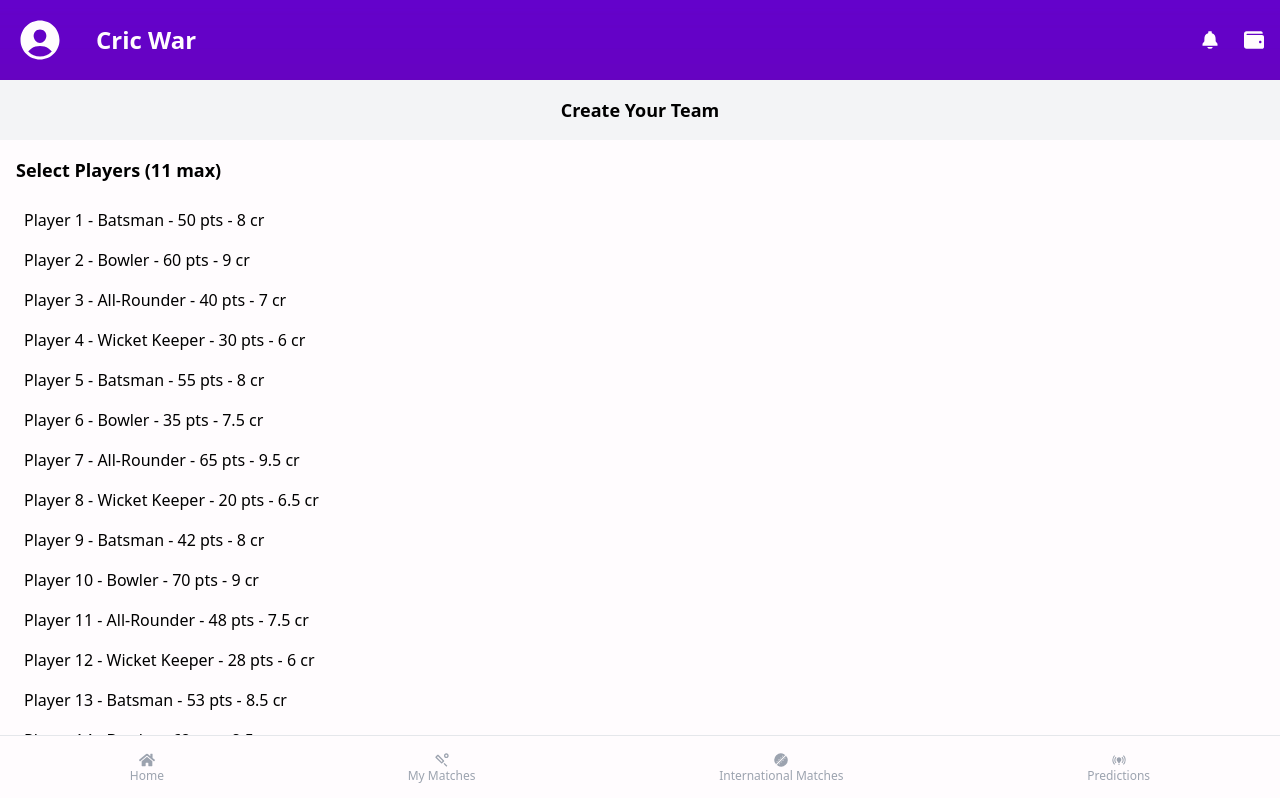
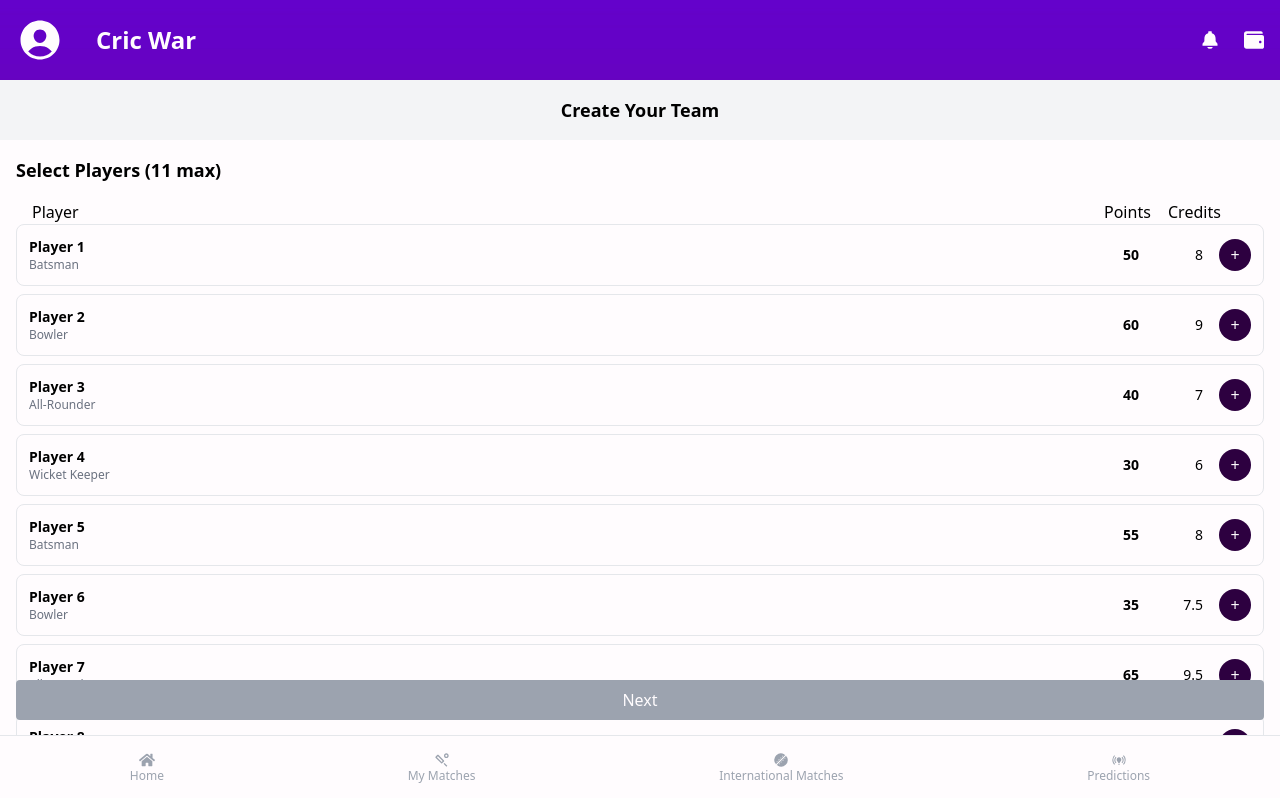
Before and after one commit to JithuPrabhakar/cric-pool, a React (Vite) app: page /create-team in a window 1280 px wide. Shown: the top 798 px of the page. Built offline with nearby package versions, Linux system fonts and the light colour scheme.

Commit message:
small design changes

```diff
--- a/src/components/start/FormComponent.jsx
+++ b/src/components/start/FormComponent.jsx
@@ -1,7 +1,7 @@
 import InputField from './InputField'
 import Button from './Button'
 import FormWrapper from './FormWrapper'
-import { NavLink } from 'react-router-dom'
+import { NavLink, useNavigate } from 'react-router-dom'
 
 const FormComponent = ({
   formType,
@@ -11,6 +11,16 @@
   redirectLink,
 }) => {
   const isLogin = formType === 'login'
+
+  const navigate = useNavigate()
+
+  const handleFormSubmit = () => {
+    if (isLogin) {
+      navigate('/')
+    } else {
+      navigate('/otp')
+    }
+  }
 
   return (
     <FormWrapper>
@@ -29,7 +39,10 @@
         type='password'
         placeholder='Enter your password'
       />
-      <Button className='w-full bg-primary-800 text-white hover:bg-primary-500'>
+      <Button
+        onClick={handleFormSubmit}
+        className='w-full bg-primary-800 text-white hover:bg-primary-500'
+      >
         {buttonText}
       </Button>
       <p className='text-center text-gray-500 text-sm mt-4'>
--- a/src/components/team/MyTeam.jsx
+++ b/src/components/team/MyTeam.jsx
@@ -1,12 +1,21 @@
+import { NavLink } from 'react-router-dom'
+
 const MyTeam = ({ selectedPlayers, captain, viceCaptain }) => {
   return (
     <div className='p-4'>
       <h3 className='mb-4 text-lg font-bold'>My Team</h3>
       <ul>
+        <div className='pl-4 flex items-center justify-between'>
+          <p>Player</p>
+          <div className='flex gap-4'>
+            <p className='w-12'>Points</p>
+            <p className='w-12'>Credits</p>
+          </div>
+        </div>
         {selectedPlayers.map((player) => (
           <li
             key={player.id}
-            className={`p-2 ${
+            className={`p-3 flex items-center justify-between mb-2 border rounded-lg ${
               captain?.id === player.id
                 ? 'bg-green-200'
                 : viceCaptain?.id === player.id
@@ -14,12 +23,26 @@
                 : ''
             }`}
           >
-            {player.name} - {player.position}{' '}
-            {captain?.id === player.id && '(C)'}
-            {viceCaptain?.id === player.id && '(VC)'}
+            <div>
+              <div className='text-sm font-bold'>{player.name}</div>
+              <div className='text-xs text-gray-500'>{player.position}</div>
+            </div>
+            <div className='flex gap-4'>
+              {captain?.id === player.id && 'Captain'}
+              {viceCaptain?.id === player.id && 'Vice Captain'}
+            </div>
+            <div className='text-right flex gap-4 items-center'>
+              <div className='text-sm font-semibold w-12'>{player.points}</div>
+              <div className='text-sm w-12'>{player.credits}</div>
+            </div>
           </li>
         ))}
       </ul>
+      <NavLink to={'/'}>
+        <button className='right-4 left-4 fixed bottom-20 px-3 bg-green-600 text-white py-2 mt-4 rounded'>
+          Go Back
+        </button>
+      </NavLink>
     </div>
   )
 }
--- a/src/components/team/SelectCaptains.jsx
+++ b/src/components/team/SelectCaptains.jsx
@@ -23,7 +23,7 @@
               </span>
               <div>
                 <button
-                  className={`mr-2 ${
+                  className={`mr-2 rounded-full w-8 h-8 ${
                     captain?.id === player.id ? 'bg-green-200' : 'bg-gray-200'
                   }`}
                   onClick={() => assignCaptain(player)}
@@ -32,7 +32,7 @@
                   C
                 </button>
                 <button
-                  className={`${
+                  className={`rounded-full w-8 h-8 ${
                     viceCaptain?.id === player.id
                       ? 'bg-green-200'
                       : 'bg-gray-200'
@@ -48,7 +48,7 @@
         ))}
       </ul>
       <button
-        className='w-full bg-green-600 text-white py-2 mt-4 rounded'
+        className='right-4 left-4 fixed bottom-20 px-3 bg-green-600 text-white py-2 mt-4 rounded disabled:bg-gray-400'
         onClick={saveTeam}
         disabled={!captain || !viceCaptain}
       >
--- a/src/components/team/SelectTeam.jsx
+++ b/src/components/team/SelectTeam.jsx
@@ -16,23 +16,42 @@
     <div className='p-4'>
       <h3 className='mb-4 text-lg font-bold'>Select Players (11 max)</h3>
       <ul>
+        <div className='pl-4 flex items-center justify-between'>
+          <p>Player</p>
+          <div className='flex gap-4 mr-12'>
+            <p className='w-12'>Points</p>
+            <p className='w-12'>Credits</p>
+          </div>
+        </div>
         {players.map((player) => (
           <li
             key={player.id}
             onClick={() => togglePlayerSelection(player)}
-            className={`p-2 cursor-pointer ${
+            className={`flex items-center justify-between p-3 mb-2 border rounded-lg ${
               selectedPlayers.find((p) => p.id === player.id)
                 ? 'bg-green-200'
                 : ''
             }`}
           >
-            {player.name} - {player.position} - {player.points} pts -{' '}
-            {player.credits} cr
+            <div>
+              <div className='text-sm font-bold'>{player.name}</div>
+              <div className='text-xs text-gray-500'>{player.position}</div>
+            </div>
+            <div className='text-right flex gap-4 items-center'>
+              <div className='text-sm font-semibold w-12'>{player.points}</div>
+              <div className='text-sm w-12'>{player.credits}</div>
+              <button
+                className='h-8 w-8 rounded-full bg-primary-600 text-white'
+                onClick={() => togglePlayerSelection(player)}
+              >
+                {selectedPlayers.find((p) => p.id === player.id) ? '-' : '+'}
+              </button>
+            </div>
           </li>
         ))}
       </ul>
       <button
-        className='w-full bg-primary-600 text-white py-2 mt-4 rounded disabled:bg-gray-400'
+        className='right-4 left-4 fixed bottom-20 px-3 bg-green-600 text-white py-2 mt-4 rounded disabled:bg-gray-400'
         onClick={nextStep}
         disabled={selectedPlayers.length !== 11}
       >
--- a/src/components/upcoming/UpcomingHeader.jsx
+++ b/src/components/upcoming/UpcomingHeader.jsx
@@ -25,7 +25,7 @@
       </div>
       <NavLink to={'/create-team'}>
         <button className='w-full bg-primary-600 text-white py-2 rounded hover:bg-primary-700'>
-          JOIN ₹49
+          JOIN MATCH
         </button>
       </NavLink>
     </div>
--- a/src/pages/OtpPage.jsx
+++ b/src/pages/OtpPage.jsx
@@ -1,9 +1,16 @@
+import { useNavigate } from 'react-router-dom'
 import Button from '../components/start/Button'
 import FormWrapper from '../components/start/FormWrapper'
 import InputField from '../components/start/InputField'
 import Top from '../components/start/Top'
 
 const OtpPage = () => {
+  const navigate = useNavigate()
+
+  const handleFormSubmit = () => {
+    navigate('/username')
+  }
+
   return (
     <div className='w-full h-screen flex flex-col items-center'>
       <Top title={'One More Step'} />
@@ -17,7 +24,10 @@
           type={'number'}
           placeholder={'Enter OTP here'}
         />
-        <Button className='w-full bg-primary-800 text-white hover:bg-primary-500'>
+        <Button
+          onClick={handleFormSubmit}
+          className='w-full bg-primary-800 text-white hover:bg-primary-500'
+        >
           Submit
         </Button>
       </FormWrapper>
--- a/src/pages/UserNamePage.jsx
+++ b/src/pages/UserNamePage.jsx
@@ -1,9 +1,16 @@
+import { useNavigate } from 'react-router-dom'
 import Button from '../components/start/Button'
 import FormWrapper from '../components/start/FormWrapper'
 import InputField from '../components/start/InputField'
 import Top from '../components/start/Top'
 
 const UserNamePage = () => {
+  const navigate = useNavigate()
+
+  const handleFormSubmit = () => {
+    navigate('/')
+  }
+
   return (
     <div className='w-full h-screen flex flex-col items-center'>
       <Top title={'You are all set'} />
@@ -17,7 +24,10 @@
           type={'text'}
           placeholder={'Enter your name'}
         />
-        <Button className='w-full bg-primary-800 text-white hover:bg-primary-500'>
+        <Button
+          onClick={handleFormSubmit}
+          className='w-full bg-primary-800 text-white hover:bg-primary-500'
+        >
           Save
         </Button>
       </FormWrapper>
```
